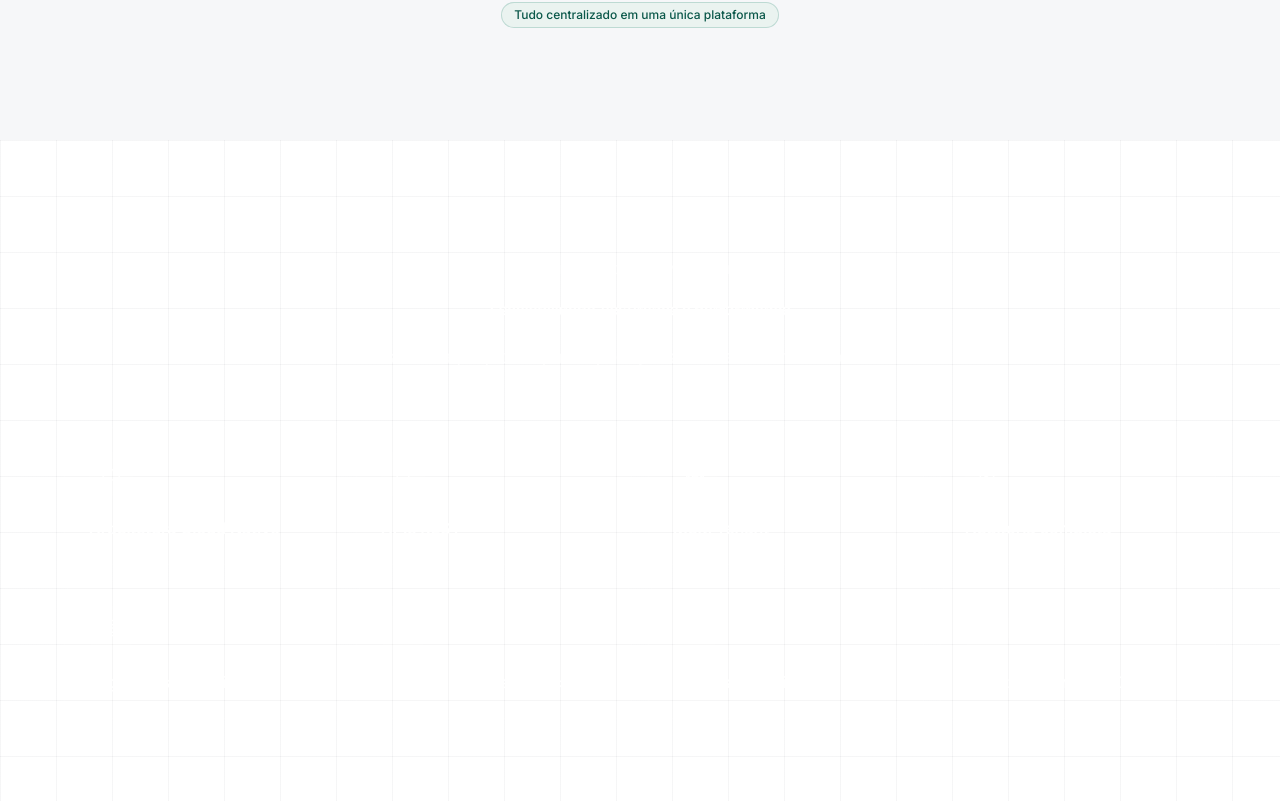
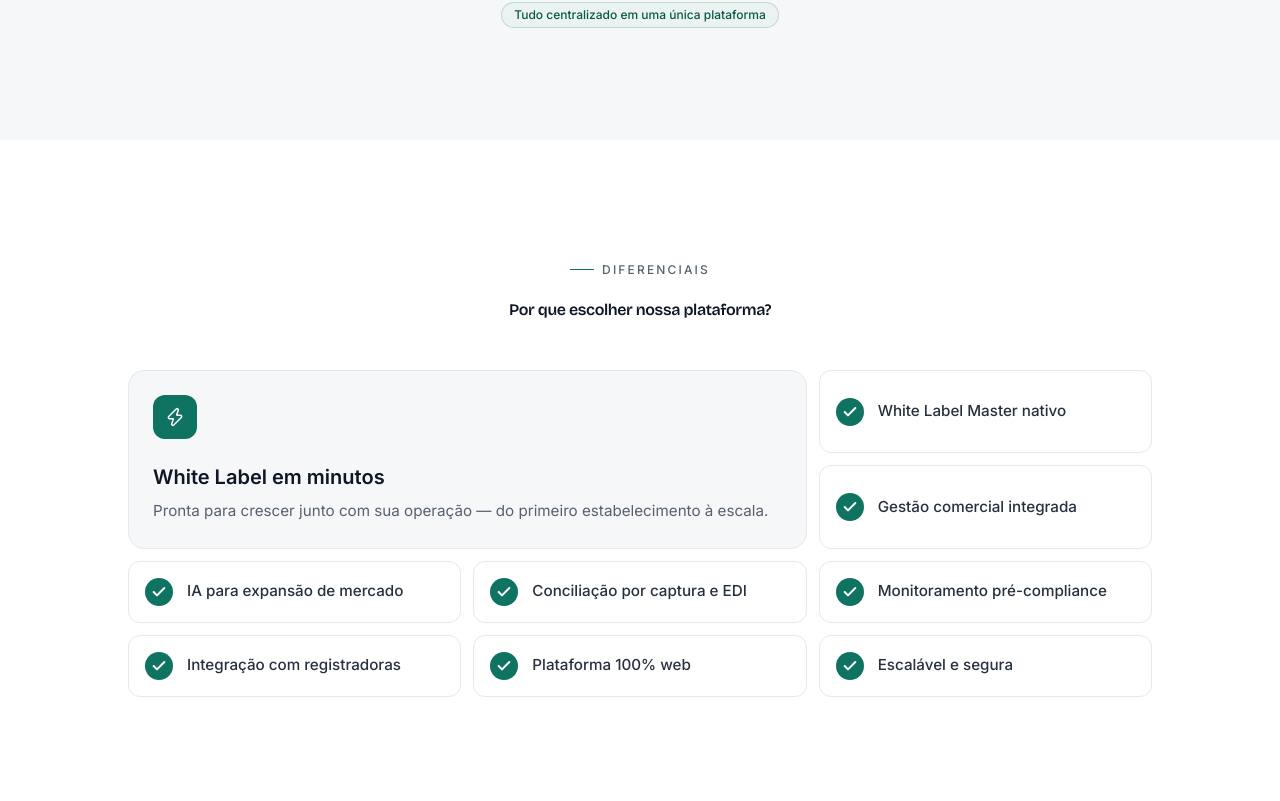
Before and after one commit to testeltcloud/cartao, a Next.js app: page / in a window 1280 px wide. Shown: the part 8879-9680 px from the top of the page. Built offline with nearby package versions, Linux system fonts and the light colour scheme.

Commit message:
Atualizacoa

```diff
--- a/app/page.tsx
+++ b/app/page.tsx
@@ -9,7 +9,6 @@ import { Reconciliation } from "@/components/sections/reconciliation";
 import { AiExpansion } from "@/components/sections/ai-expansion";
 import { Compliance } from "@/components/sections/compliance";
 import { Ecosystem } from "@/components/sections/ecosystem";
-import { Technology } from "@/components/sections/technology";
 import { Differentials } from "@/components/sections/differentials";
 import { CtaFinal } from "@/components/sections/cta";
 
@@ -45,7 +44,6 @@ export default function Home() {
           <AiExpansion />
           <Compliance />
           <Ecosystem />
-          <Technology />
           <Differentials />
           <CtaFinal />
         </div>
```
Also changed, not shown: 1 other file (tests, documents, lock files or other folders).
